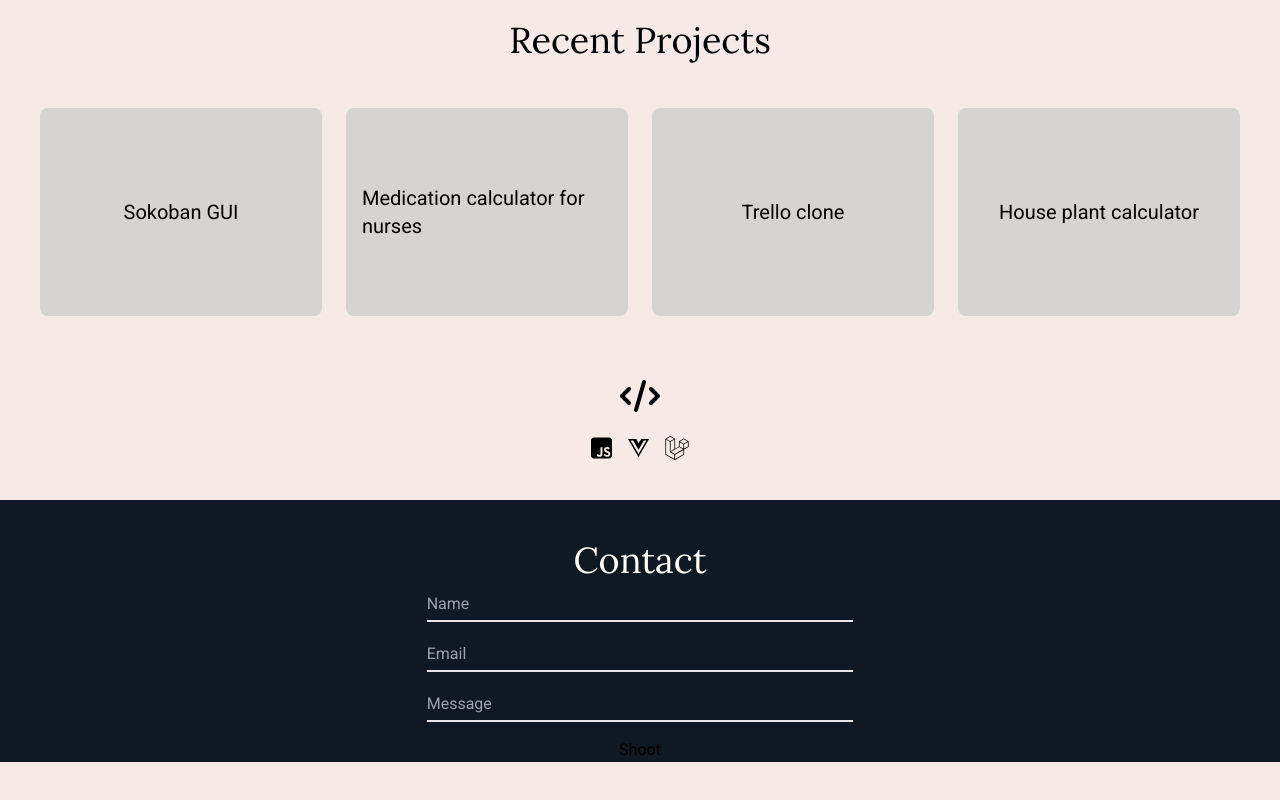
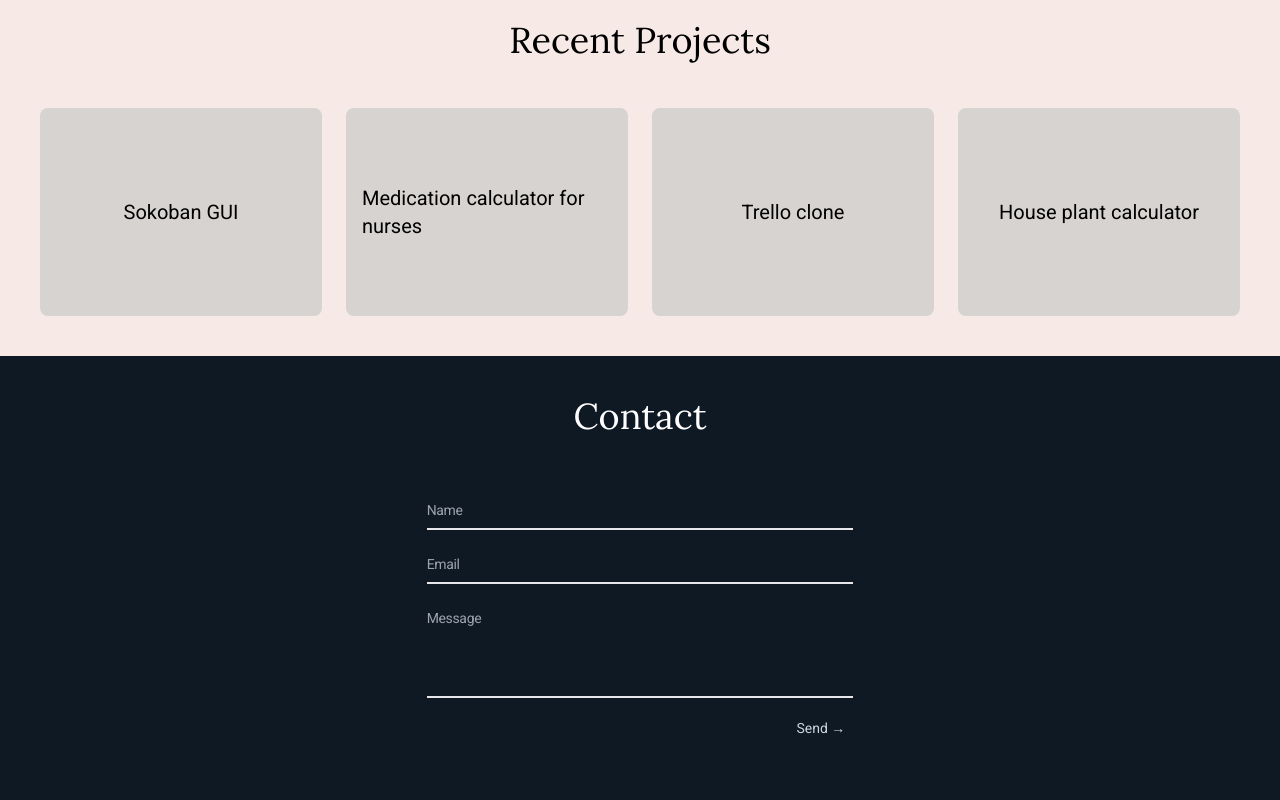
Before and after one commit to tippinsh/portfolio-site, a Vue app: page / in a window 1280 px wide. Shown: the part 1346-2146 px from the top of the page. Before the commit the page ends 2108 px from the top, so only its background shows below. Built offline with nearby package versions, Linux system fonts and the light colour scheme.

Commit message:
added contact form

```diff
--- a/src/components/Home.vue
+++ b/src/components/Home.vue
@@ -105,19 +105,19 @@
                 <h2 class="text-xl">House plant calculator</h2>
             </div>
         </div>
-        <div class="flex justify-center align-center w-full pt-6 pb-6">
+        <!-- <div class="flex justify-center align-center w-full pt-6 pb-6">
             <font-awesome-icon :icon="['fa', 'code']" size="2xl" class="" />
         </div>
         <div class="flex justify-center gap-4">
             <font-awesome-icon :icon="['fab', 'square-js']" size="xl" />
             <font-awesome-icon :icon="['fab', 'vuejs']" size="xl" />
             <font-awesome-icon :icon="['fab', 'laravel']" size="xl" />
-        </div>
+        </div> -->
     </section>
-    <section class="bg-[#0F1923]">
+    <section class="bg-[#0F1923] pb-20">
         <div>
             <h1
-                class="text-center mt-10 mb-10 md:mb-2 text-2xl md:text-4xl font-serif pt-10 text-white"
+                class="text-center mb-10 md:mb-2 text-2xl md:text-4xl font-serif pt-10 text-white pb-12"
             >
                 Contact
             </h1>
@@ -129,19 +129,23 @@
                     <input
                         type="text"
                         placeholder="Name"
-                        class="py-1 outline-none bg-inherit text-white border-b-2 border-white-200"
+                        class="py-2 outline-none bg-inherit text-white border-b-2 border-white-200 tracking-tight text-sm"
                     />
                     <input
                         type="email"
                         placeholder="Email"
-                        class="py-1 outline-none bg-inherit text-white border-b-2 border-white-200"
+                        class="py-2 outline-none bg-inherit text-white border-b-2 border-white-200 tracking-tight text-sm"
                     />
-                    <input
-                        type="textarea"
+                    <textarea
+                        type="text"
                         placeholder="Message"
-                        class="py-1 outline-none bg-inherit text-white border-b-2 border-white-200"
+                        rows="4"
+                        cols="33"
+                        class="py-2 outline-none bg-inherit text-white border-b-2 border-white-200 tracking-tight text-sm resize-none"
                     />
-                    <button>Shoot</button>
+                    <button class="px-2 py-1 self-end text-slate-300 text-sm">
+                        Send &#8594;
+                    </button>
                 </form>
             </div>
         </div>
```
